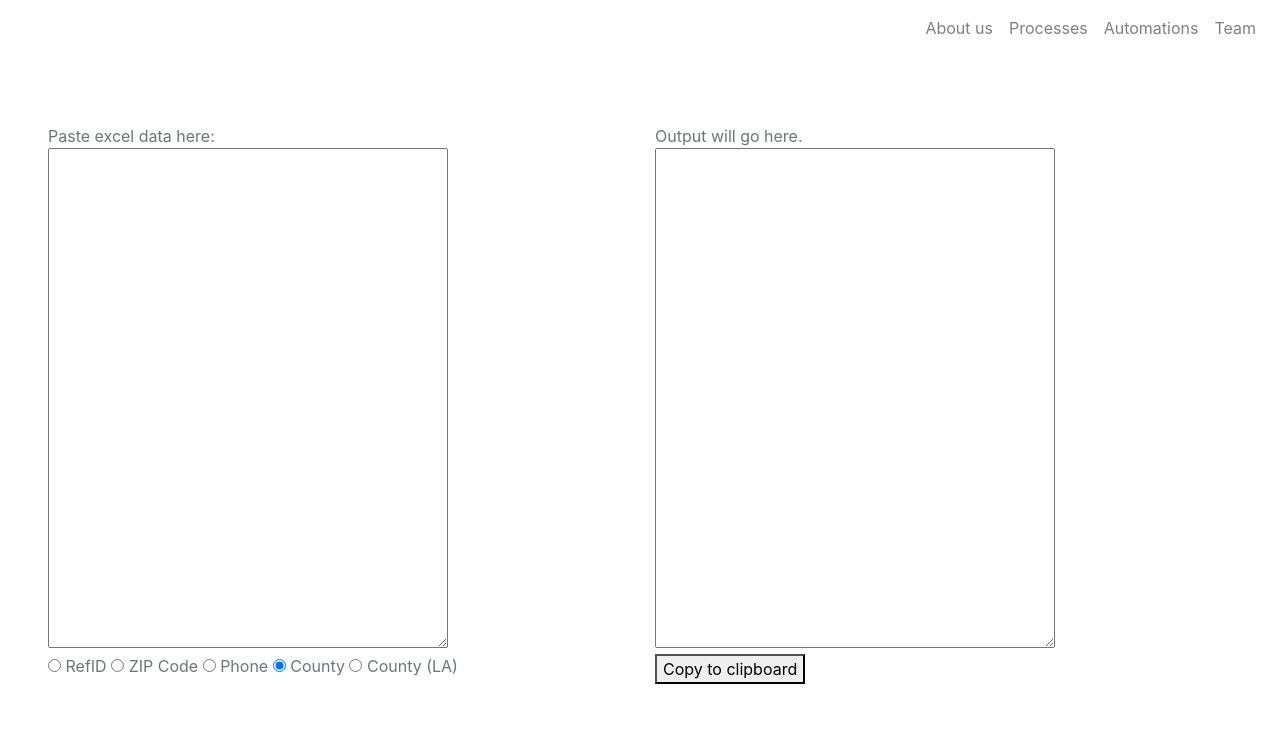
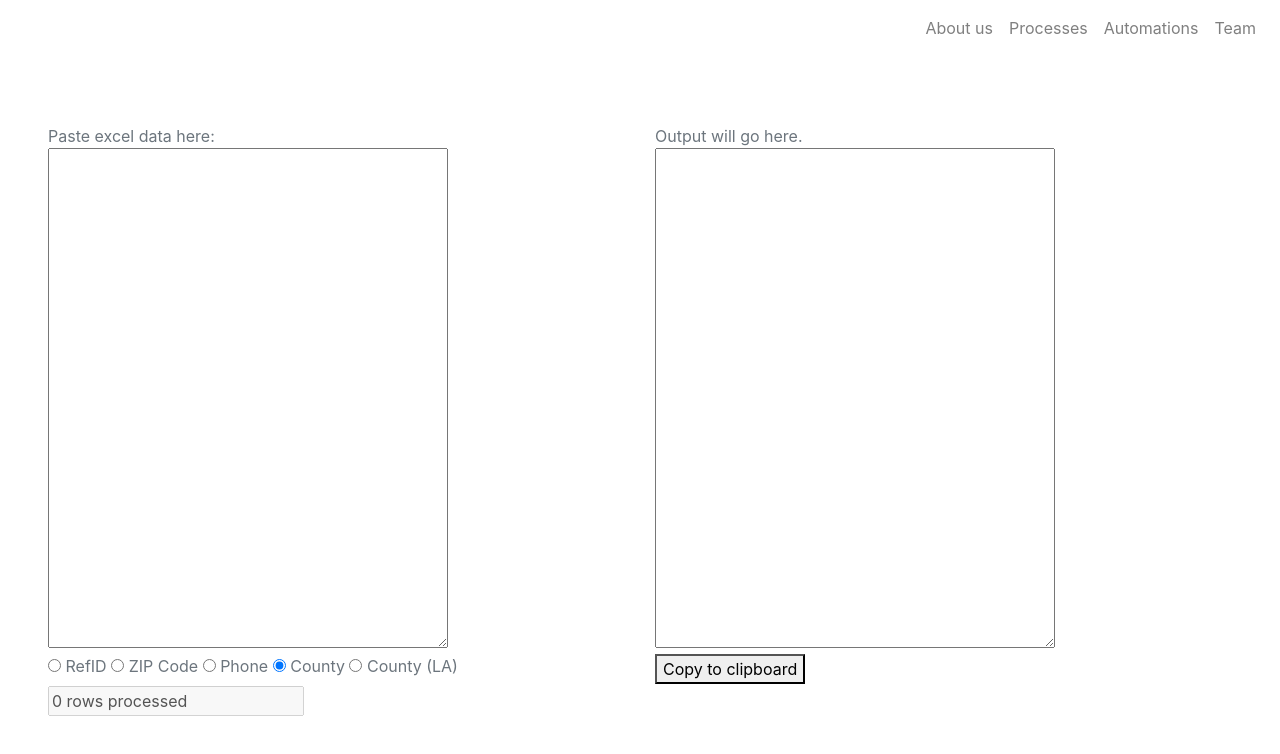
Before and after one commit to mnicholls22/Ops-ness, a plain HTML site: page utility.html in a window 1280 px wide. Both pictures are taken after a click on the radio button "County". Drawn offline with nearby package versions, Linux system fonts and the light colour scheme.

Commit message:
Add files via upload

```diff
--- a/utility.html
+++ b/utility.html
@@ -26,6 +26,7 @@
             var rows = data.split("\n");
 
             var table = '';
+            var count = 0;
             for(var y in rows) {
                 var cells = rows[y].split("\t");
                 var row = '';
@@ -47,14 +48,17 @@
                         if (source=="Phone"){
                             row = row + cells[x];
                         }
+                        count = count + 1;
                     }
                 }
                 table = table + row;
             }
             console.log(table);
+            console.log(count);
 
             // Insert into DOM
              $('#output_table').val(table);
+             $('#outputSummary').val(count + " rows processed");
         }
 
         function copyOutput() {
@@ -114,6 +118,7 @@
                     <input type="radio" id="Phone" name="optionType" value="Phone" onclick="javascript:generateOutput('Phone')">  <label for="Phone"> Phone </label>
                     <input type="radio" id="County" name="optionType" value="County" onclick="javascript:generateOutput('County')">  <label for="County"> County </label>
                     <input type="radio" id="CountyLA" name="optionType" value="CountyLA" onclick="javascript:generateOutput('CountyLA')">  <label for="CountyLA"> County (LA) </label><br>
+                    <input type="text" id="outputSummary" value="Summary will post here" disabled></p>
                 </p>
             </div>
             <div class="col-sm-6">
```
